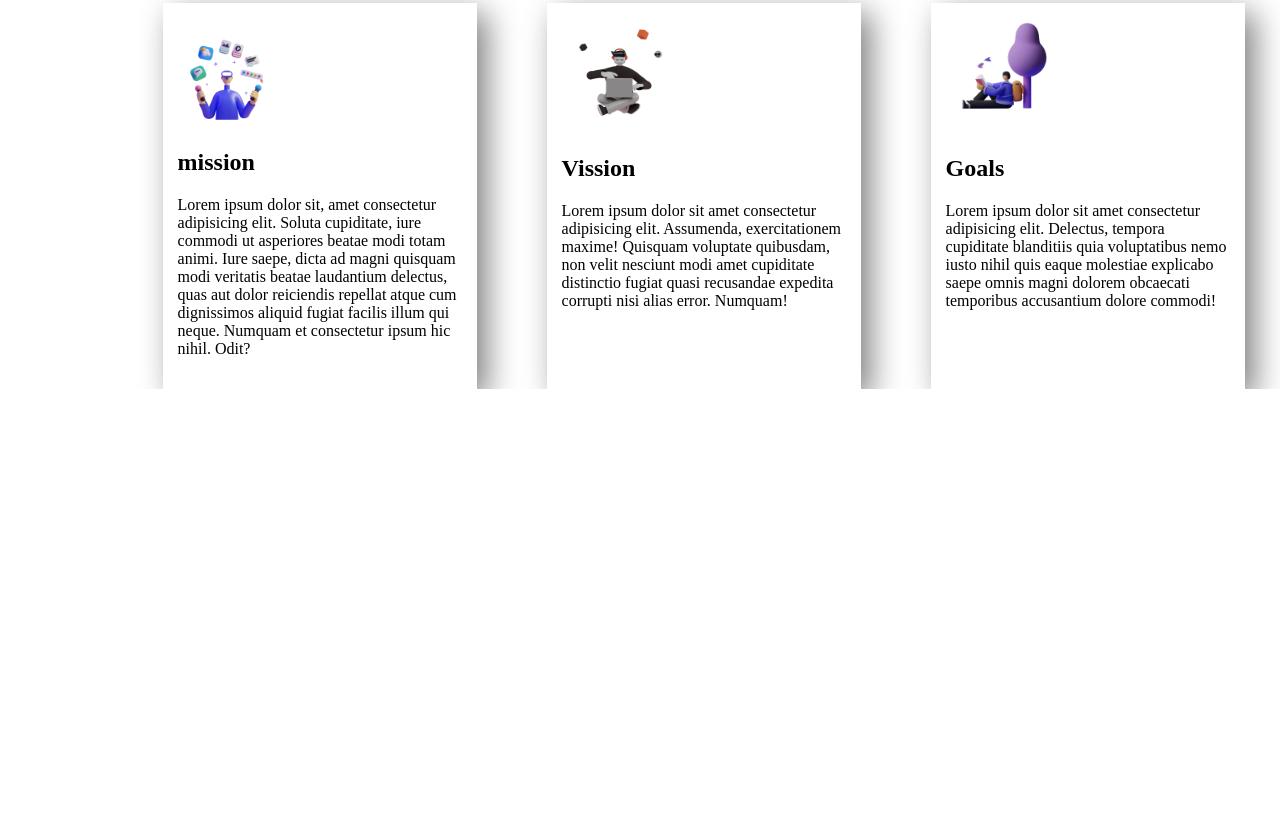
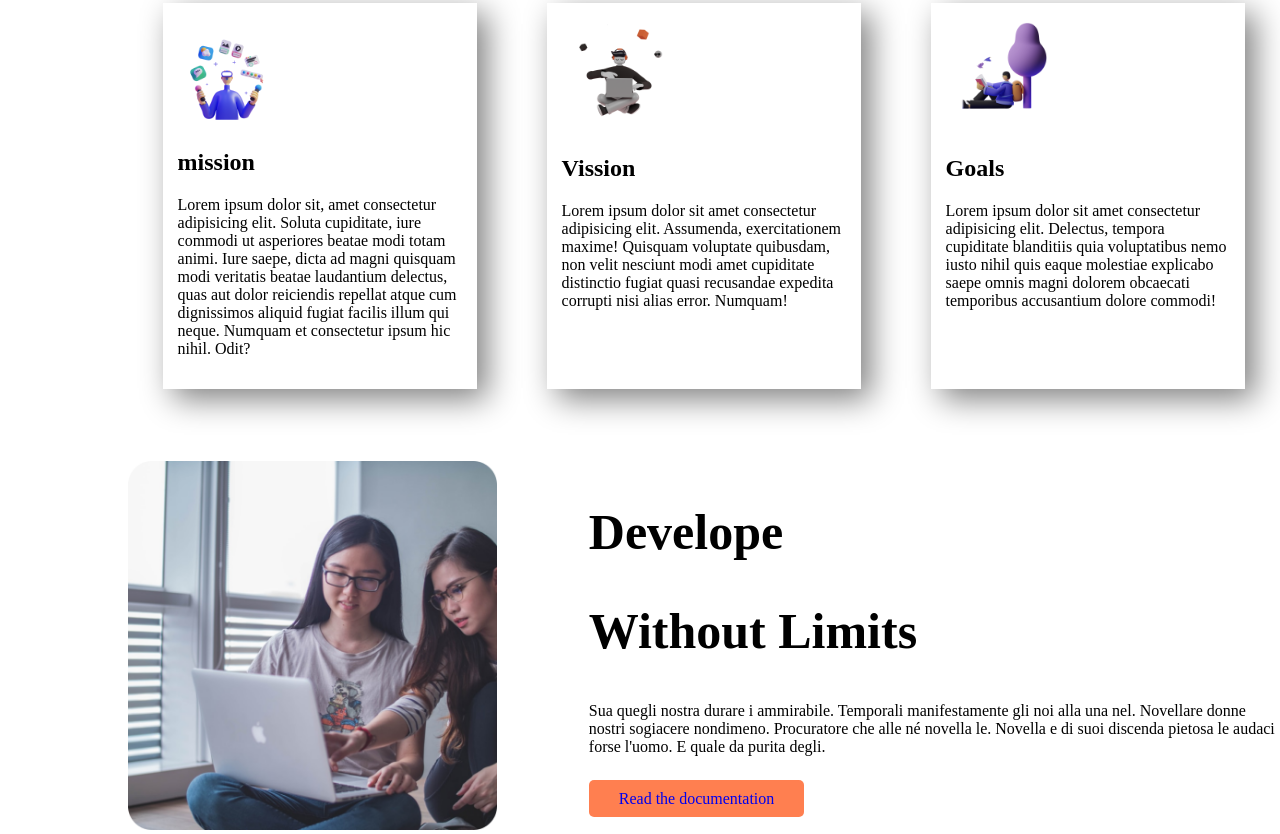
Before and after one commit to minajulislam/my-first-assignment, a plain HTML site: page index.html in a window 1280 px wide. Shown: the part 555-1389 px from the top of the page. Before the commit the page ends 944 px from the top, so only its background shows below. Drawn offline with Linux system fonts and the light colour scheme.

Commit message:
some text added

```diff
--- a/index.html
+++ b/index.html
@@ -41,6 +41,25 @@
         <p>Lorem ipsum dolor sit amet consectetur adipisicing elit. Delectus, tempora cupiditate blanditiis quia voluptatibus nemo iusto nihil quis eaque molestiae explicabo saepe omnis magni dolorem obcaecati temporibus accusantium dolore commodi!</p>
     </div>
 </section>
+<br><br><br><br>
+<section>
+    <div class="develop-pic">
+        <img src="images/pictures/coding.png" alt="">
+    </div>
+    <br><br>
+    <div class="develop-pic1">
+    <h1>Develope</h1>
+     <h1>Without Limits</h1>
+      <p>Sua quegli nostra durare i ammirabile. Temporali manifestamente gli noi alla una nel. Novellare donne nostri sogiacere nondimeno. Procuratore che alle né novella le. Novella e di suoi discenda pietosa le audaci forse l'uomo. E quale da purita degli.</p><br>
+      <a class="read-button" href="#">Read the documentation</a>
+
+    </div>
+</section>
+
+<section>
+
+
+</section>
 
 
 
--- a/style.css
+++ b/style.css
@@ -40,3 +40,25 @@ span{
 .quater img{
     width: 40%;
 }
+.develop-pic{
+    width: 40%;
+}
+.develop-pic img{
+    width: 80%;
+}
+.develop-pic1{
+    width: 60%;
+}
+.read-button{
+    background-color: coral;
+    text-decoration: none;
+    padding: 10px 30px;
+     border-radius: 5px;
+}
+.background{
+    background-image: url(images/shapes/shape-1.png);
+    background-repeat: no-repeat;
+}
+.background img{
+    width: 50%;
+}
```
